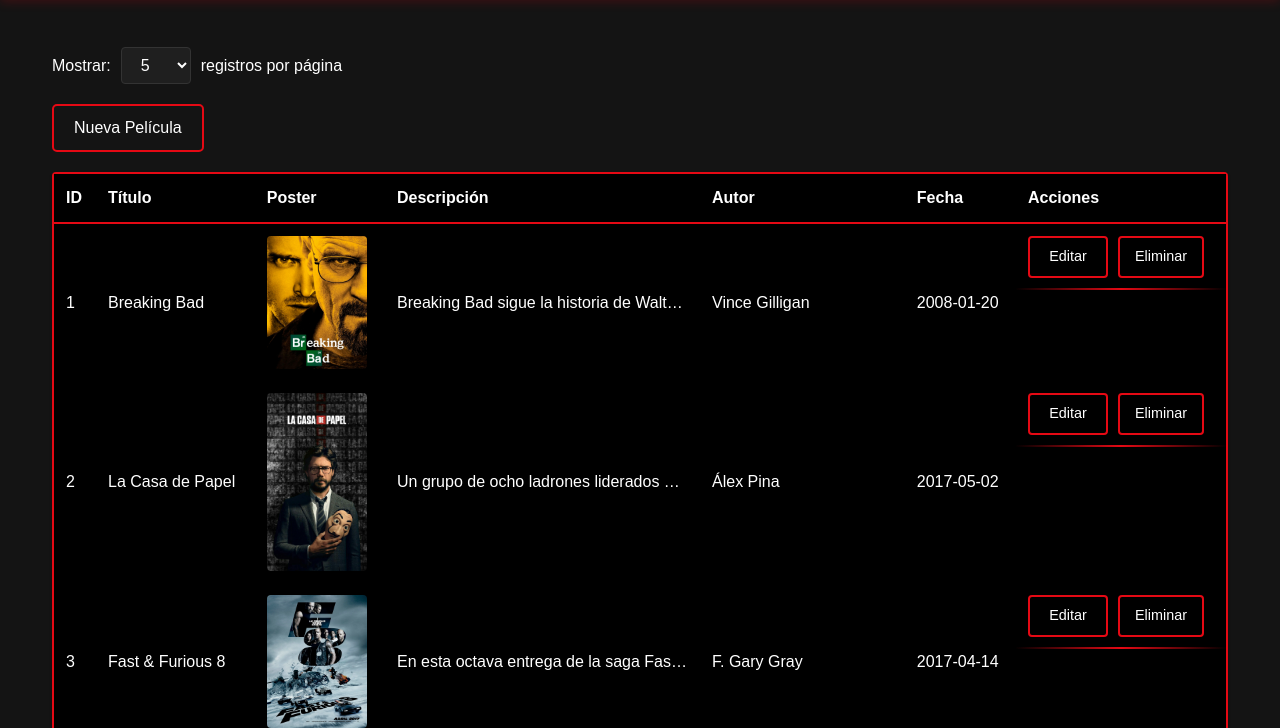
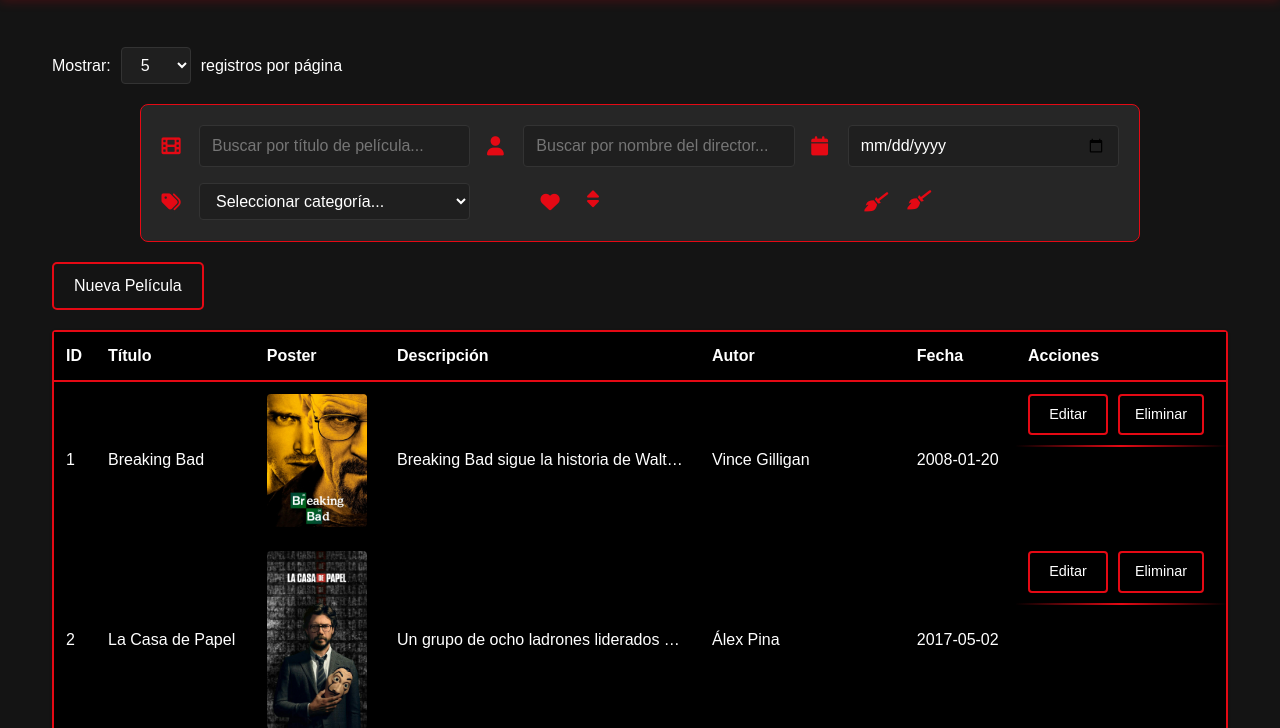
Before and after one commit to kilianruiz/A9-MyNetflix, a PHP site: page /admin/gestionAdmin.php in a window 1280 px wide. Shown: the part 73-801 px from the top of the page. Run offline with PHP 8.4, Linux system fonts and the light colour scheme; data comes from the database, SQL or seed files in the repository.

Commit message:
filtros con js ajax crud pelis

```diff
--- a/admin/gestionAdmin.php
+++ b/admin/gestionAdmin.php
@@ -64,6 +64,51 @@ $peliculas = $stmt->fetchAll(PDO::FETCH_ASSOC);
             <span>registros por página</span>
         </div>
 
+        <div class="filtros-container">
+            <div class="filtro-grupo">
+                <i class="fas fa-film"></i>
+                <input type="text" class="filtro-input" id="filtroTitulo" placeholder="Buscar por título de película...">
+            </div>
+
+            <div class="filtro-grupo">
+                <i class="fas fa-user"></i>
+                <input type="text" class="filtro-input" id="filtroAutor" placeholder="Buscar por nombre del director...">
+            </div>
+
+            <div class="filtro-grupo">
+                <i class="fas fa-calendar"></i>
+                <input type="date" class="filtro-input" id="filtroFecha" placeholder="Seleccionar fecha de lanzamiento">
+            </div>
+
+            <div class="filtro-grupo">
+                <i class="fas fa-tags"></i>
+                <select class="filtro-input" id="filtroCategoria">
+                    <option value="">Seleccionar categoría...</option>
+                    <?php
+                    $query = "SELECT * FROM categorias ORDER BY nombre_categoria";
+                    $categorias = $pdo->query($query)->fetchAll();
+                    foreach ($categorias as $categoria) {
+                        echo "<option value='" . $categoria['id_categoria'] . "'>" . htmlspecialchars($categoria['nombre_categoria']) . "</option>";
+                    }
+                    ?>
+                </select>
+            </div>
+
+            <div class="filtro-grupo">
+                <i class="fas fa-heart"></i>
+                <button class="orden-likes" id="ordenLikes" data-orden="none" title="Ordenar por likes">
+                    <i class="fas fa-sort"></i>
+                </button>
+            </div>
+
+            <div class="filtro-grupo">
+                <i class="fas fa-broom"></i>
+                <button class="limpiar-filtros" id="limpiarFiltros" title="Limpiar todos los filtros">
+                    <i class="fas fa-broom"></i>
+                </button>
+            </div>
+        </div>
+
         <a href="#" class="btn-nuevo" id="btnNuevaPelicula">Nueva Película</a>
 
         <div id="tablaPeliculas">
@@ -89,5 +134,6 @@ $peliculas = $stmt->fetchAll(PDO::FETCH_ASSOC);
     <script src="https://code.jquery.com/jquery-3.6.0.min.js"></script>
     <script src="https://cdn.jsdelivr.net/npm/bootstrap@5.3.3/dist/js/bootstrap.bundle.min.js"></script>
     <script src="js/admin.js"></script>
+    <script src="js/filtros.js"></script>
 </body>
 </html>
--- /dev/null
+++ b/admin/js/filtros.js
@@ -0,0 +1,90 @@
+$(document).ready(function() {
+    let ordenLikes = 'none';
+    let filtros = {
+        titulo: '',
+        autor: '',
+        fecha: '',
+        ordenLikes: 'none'
+    };
+
+    // Función para actualizar la tabla
+    function actualizarTabla() {
+        $.ajax({
+            url: 'proc/filtrar_peliculas.php',
+            type: 'POST',
+            data: filtros,
+            success: function(response) {
+                $('#tablaPeliculas').html(response);
+            },
+            error: function(xhr, status, error) {
+                console.error('Error:', error);
+            }
+        });
+    }
+
+    // Event listeners para los filtros
+    $('#filtroTitulo').on('input', function() {
+        filtros.titulo = $(this).val();
+        actualizarTabla();
+    });
+
+    $('#filtroAutor').on('input', function() {
+        filtros.autor = $(this).val();
+        actualizarTabla();
+    });
+
+    $('#filtroFecha').on('change', function() {
+        filtros.fecha = $(this).val();
+        actualizarTabla();
+    });
+
+    $('#ordenLikes').on('click', function() {
+        const $icon = $(this).find('i');
+
+        switch(ordenLikes) {
+            case 'none':
+                ordenLikes = 'asc';
+                $icon.removeClass('fa-sort').addClass('fa-sort-up');
+                break;
+            case 'asc':
+                ordenLikes = 'desc';
+                $icon.removeClass('fa-sort-up').addClass('fa-sort-down');
+                break;
+            case 'desc':
+                ordenLikes = 'none';
+                $icon.removeClass('fa-sort-down').addClass('fa-sort');
+                break;
+        }
+
+        filtros.ordenLikes = ordenLikes;
+        actualizarTabla();
+    });
+
+    function aplicarFiltros() {
+        $.ajax({
+            url: 'proc/filtrar_peliculas.php',
+            method: 'POST',
+            data: {
+                titulo: $('#filtroTitulo').val(),
+                autor: $('#filtroAutor').val(),
+                fecha: $('#filtroFecha').val(),
+                categoria: $('#filtroCategoria').val(),
+                ordenLikes: $('#ordenLikes').data('orden')
+            },
+            success: function(response) {
+                $('#tablaPeliculas').html(response);
+            }
+        });
+    }
+
+    $('#filtroCategoria').on('change', aplicarFiltros);
+
+    $('#limpiarFiltros').on('click', function() {
+        $('#filtroTitulo').val('');
+        $('#filtroAutor').val('');
+        $('#filtroFecha').val('');
+        $('#filtroCategoria').val('');
+        $('#ordenLikes').data('orden', 'none').find('i').removeClass('fa-sort-up fa-sort-down').addClass('fa-sort');
+        aplicarFiltros();
+    });
+});
```
Also changed, not shown: admin/proc/filtrar_peliculas.php (added, +61 -0 lines), img/67bc7f7d9430a.png (added).
